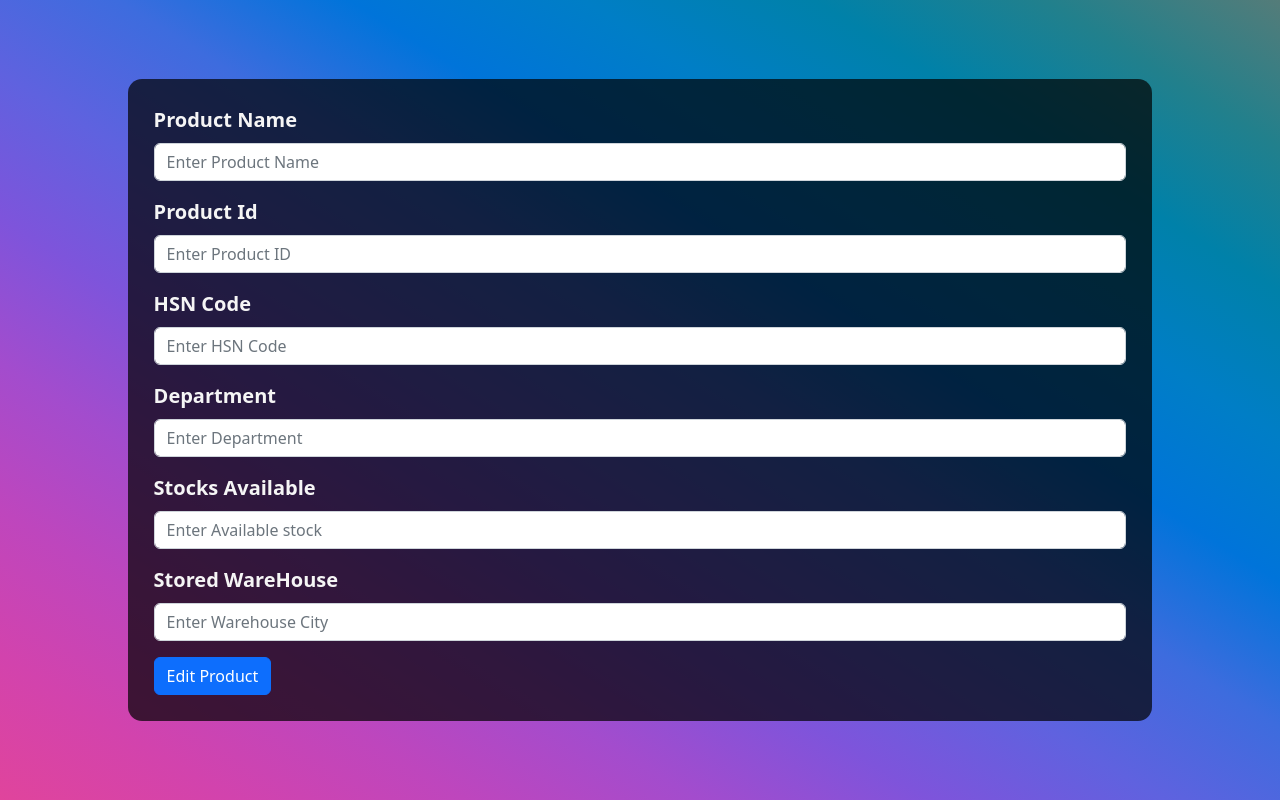
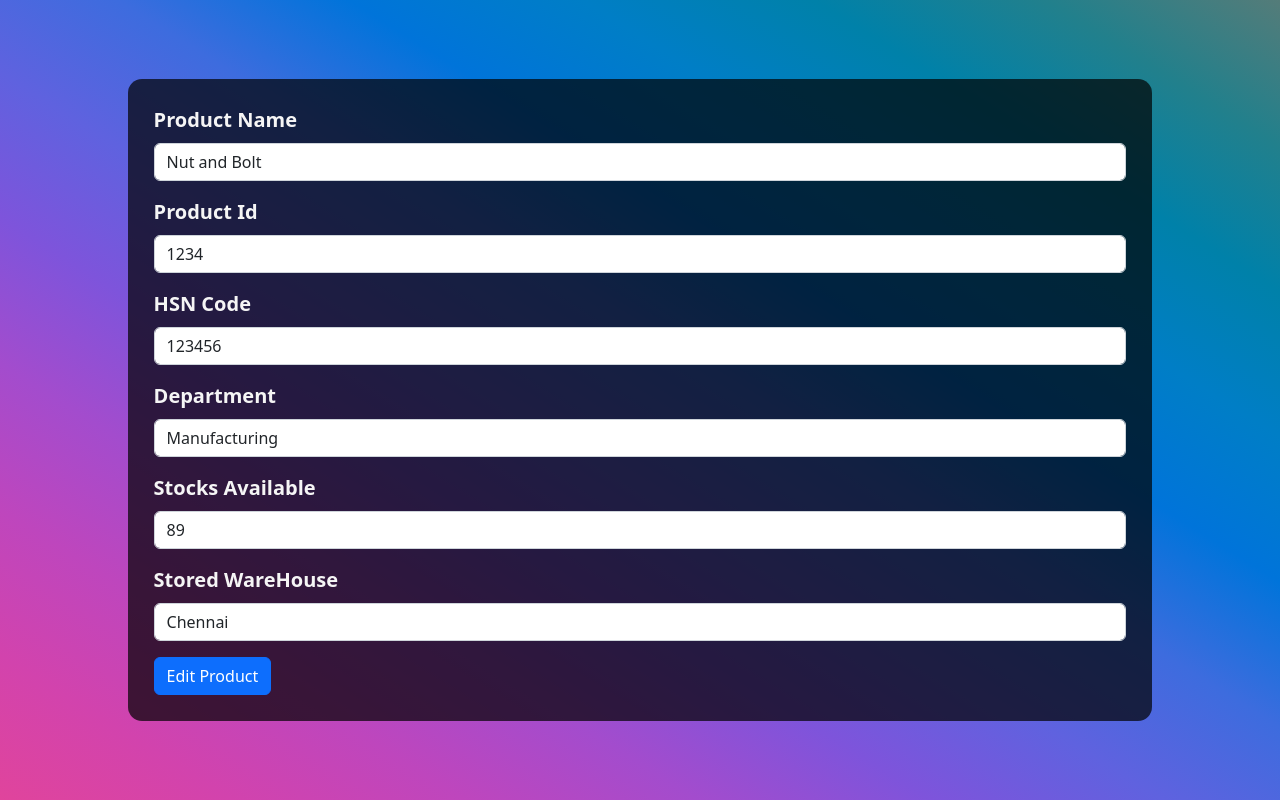
Before and after one commit to Arunkumarbalasubramani/product-formik, a React (Create React App) app: page /products/edit/1 in a window 1280 px wide. Built offline with nearby package versions, Linux system fonts and the light colour scheme; no server answers.

Commit message:
Added Edit Page

```diff
--- a/src/components/EditProduct.jsx
+++ b/src/components/EditProduct.jsx
@@ -19,7 +19,7 @@ const editProductValidationSchema = yup.object({
     .matches(/^[0-9]+$/, "Must be only digits")
     .min(6, " Must be Six Digits")
     .max(6, " Must be Six Digits"),
-  warhouse: yup.string().required("Fill Which Department it is allocated "),
+  department: yup.string().required("Fill Which Department it is allocated "),
   stock: yup
     .string("Must be only digits")
     .matches(/^[0-9]+$/, "Must be only digits"),
@@ -29,11 +29,13 @@ const editProductValidationSchema = yup.object({
 const EditProduct = () => {
   const { productId } = useParams();
   const [productData, setProductData] = useState([]);
+
   useEffect(() => {
     const getEditData = async () => {
       const response = await axios.get(
         `https://63d4ac100e7ae91a00a0aac3.mockapi.io/products/${productId}`
       );
+
       setProductData(response.data);
     };
     getEditData();
@@ -41,23 +43,30 @@ const EditProduct = () => {
 
   const navigate = useNavigate();
   const editProduct = async (editData) => {
-    axios
-      .put(
-        `https://63d4ac100e7ae91a00a0aac3.mockapi.io/products/${productId}`,
-        editData
-      )
-      .then(() => navigate("/"));
+    // axios
+    //   .put(
+    //     `https://63d4ac100e7ae91a00a0aac3.mockapi.io/products/${productId}`,
+    //     editData
+    //   )
+    //   .then(() => navigate("/"));
+    console.log(editData);
   };
-
-  const { handleSubmit, values, handleChange, handleBlur, touched, errors } =
+  console.log(productData);
+  const { handleSubmit, handleChange, values, handleBlur, touched, errors } =
     useFormik({
       initialValues: {
-        productName: productData.productName,
-        productID: productData.productID,
-        hsncode: productData.hsncode,
-        department: productData.department,
-        stock: productData.stock,
-        warhouse: productData.warhouse,
+        productName: "Nut and Bolt",
+        productID: "1234",
+        hsncode: "123456",
+        department: "Manufacturing",
+        stock: "89",
+        warhouse: "Chennai",
+        // productName: "Nut and Bolt",
+        // productID: productData.productID,
+        // hsncode: productData.hsncode,
+        // department: productData.department,
+        // stock: productData.stock,
+        // warhouse: productData.warhouse,
       },
       validationSchema: editProductValidationSchema,
       onSubmit: (editData) => {
@@ -72,6 +81,7 @@ const EditProduct = () => {
           <Form.Label className="label">Product Name</Form.Label>
           <Form.Control
             type="text"
+            name="productName"
             placeholder="Enter Product Name"
             className="input"
             value={values.productName}
@@ -87,6 +97,7 @@ const EditProduct = () => {
         <Form.Group className="mb-3" controlId="productID">
           <Form.Label className="label">Product Id</Form.Label>
           <Form.Control
+            name="productID"
             type="text"
             placeholder="Enter Product ID"
             value={values.productID}
@@ -102,6 +113,7 @@ const EditProduct = () => {
         <Form.Group className="mb-3" controlId="hsncode">
           <Form.Label className="label">HSN Code</Form.Label>
           <Form.Control
+            name="hsncode"
             type="text"
             placeholder="Enter HSN Code"
             value={values.hsncode}
@@ -117,6 +129,7 @@ const EditProduct = () => {
         <Form.Group className="mb-3" controlId="department">
           <Form.Label className="label">Department</Form.Label>
           <Form.Control
+            name="department"
             type="text"
             placeholder="Enter Department"
             value={values.department}
@@ -132,6 +145,7 @@ const EditProduct = () => {
         <Form.Group className="mb-3" controlId="stock">
           <Form.Label className="label">Stocks Available</Form.Label>
           <Form.Control
+            name="stock"
             type="text"
             placeholder="Enter Available stock"
             value={values.stock}
@@ -146,6 +160,7 @@ const EditProduct = () => {
         <Form.Group className="mb-3" controlId="warhouse">
           <Form.Label className="label">Stored WareHouse</Form.Label>
           <Form.Control
+            name="warhouse"
             type="text"
             placeholder="Enter Warehouse City"
             value={values.warhouse}
--- a/src/components/List.jsx
+++ b/src/components/List.jsx
@@ -126,7 +126,7 @@ const List = ({ productData }) => {
           </Table>
         </TableContainer>
         <TablePagination
-          rowsPerPageOptions={[10, 25, 100]}
+          rowsPerPageOptions={[5, 10, 25, 100]}
           component="div"
           count={productData.length}
           rowsPerPage={rowsPerPage}
```
